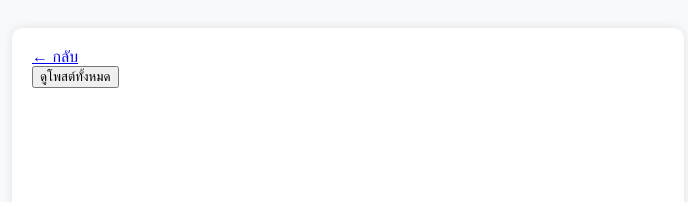
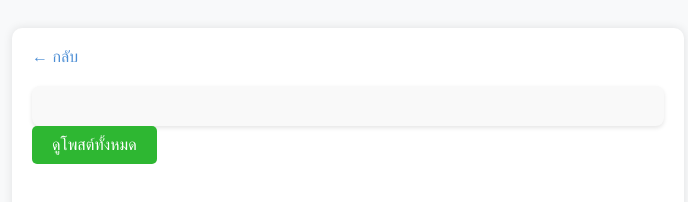
Before and after one commit to Phatsakorn141/Lab09, a plain HTML site: page userdetail.html in a window 1280 px wide. Shown: the whole page, without its empty margins (292-980 px from the left). Drawn offline with Linux system fonts and the light colour scheme.

Commit message:
ตกแต่งcss

```diff
--- a/style.css
+++ b/style.css
@@ -37,3 +37,42 @@ body {
   color: gray;
   font-size: 14px;
 }
+.back-button {
+    display: block;
+    margin-bottom: 20px;
+    text-decoration: none;
+    color: #4e8fd5;
+    font-size: 16px;
+  }
+  .back-button:hover {
+    text-decoration: underline;
+  }
+  .user-detail {
+    background: #f9f9f9;
+    padding: 20px;
+    border-radius: 8px;
+    box-shadow: 0 2px 4px rgba(0, 0, 0, 0.1);
+  }
+  .user-detail h2 {
+    margin-bottom: 20px;
+  }
+  .user-detail strong {
+    color: #2f4879;
+    font-size: 16px;
+  }
+  .user-detail p {
+    color: gray;
+    margin-top: 5px;
+    }
+    .view-posts-btn {
+        background-color: #2eb732;
+        color: white;
+        border: none;
+        padding: 10px 20px;
+        border-radius: 5px;
+        cursor: pointer;
+        font-size: 16px;
+      }
+      .view-posts-btn:hover {
+        background-color: #0cdd36;
+      }
--- a/userdetail.html
+++ b/userdetail.html
@@ -16,6 +16,6 @@
         <button id="view-posts" class="view-posts-btn">ดูโพสต์ทั้งหมด</button>
       </div>
     </div>
-    <script src="user-detail.js"></script>
+    <script src="userdetail.js"></script>
   </body>
 </html>
```
